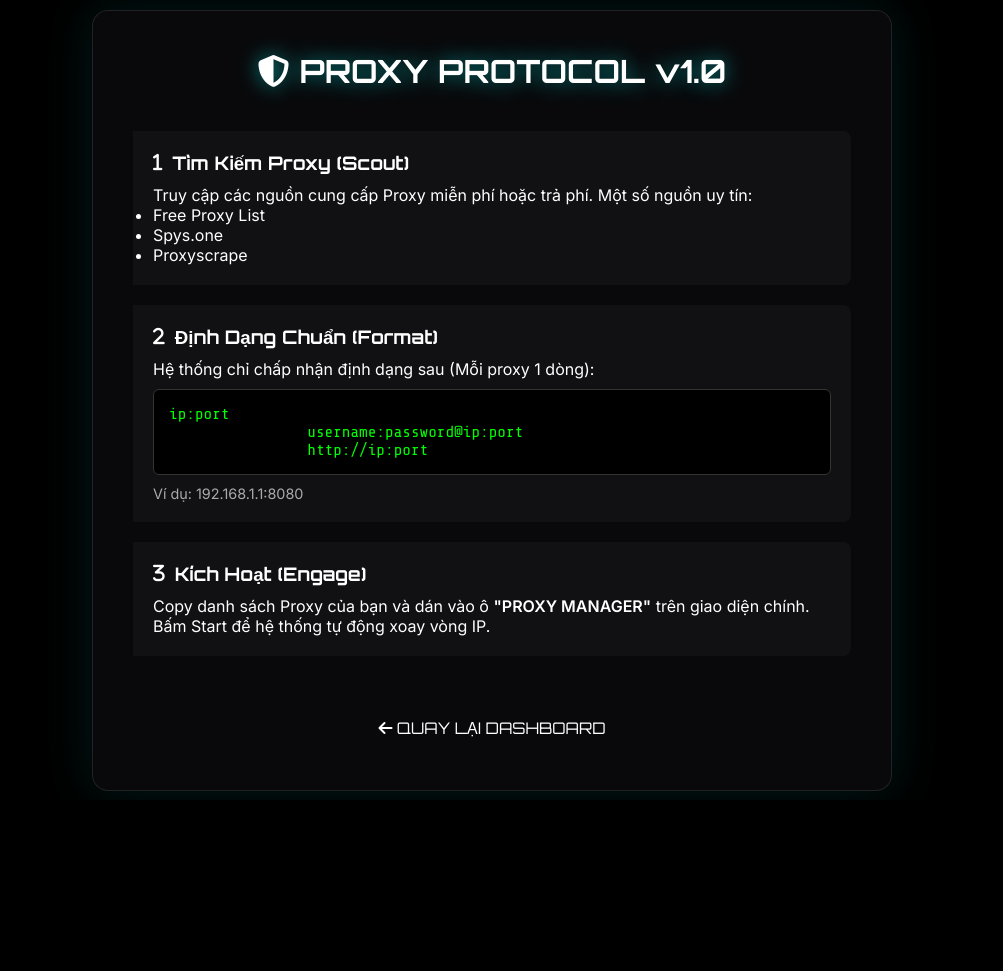
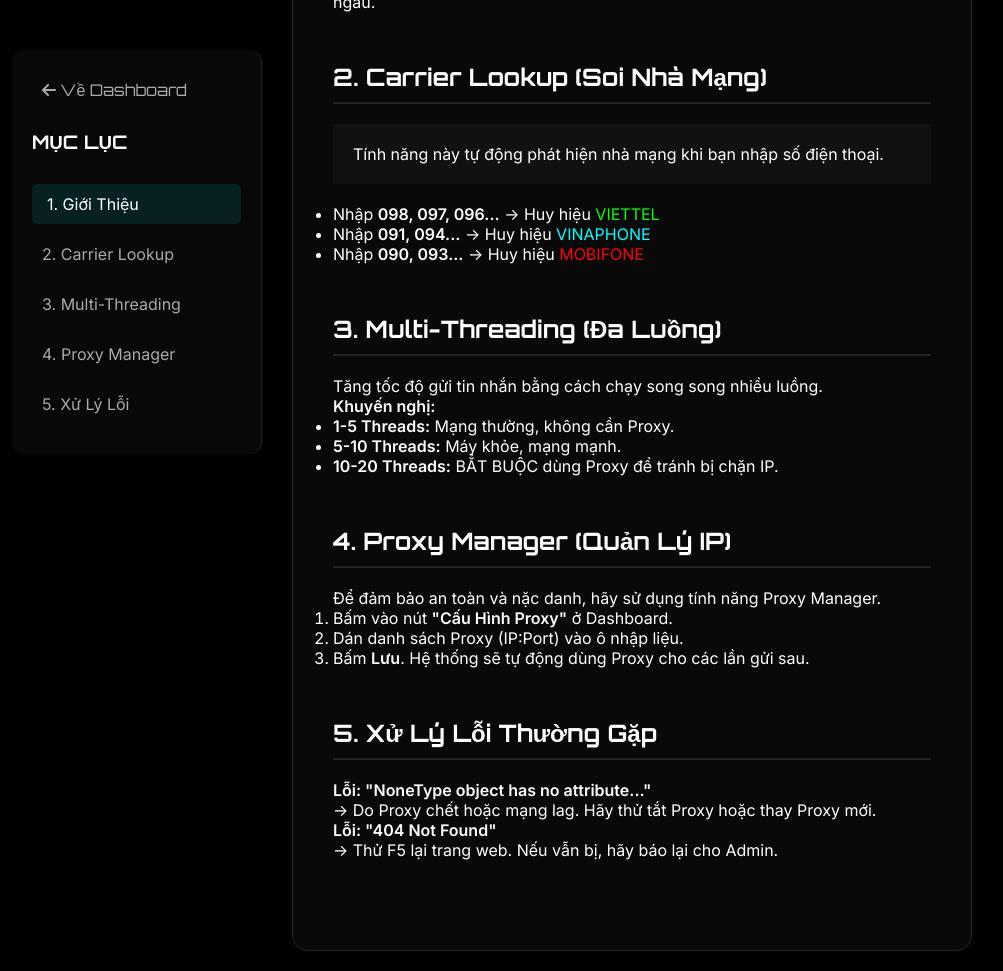
Before and after one commit to Xiata279/D-An-OTP-, a Flask app: page /proxy-guide in a window 1280 px wide. Shown: the whole page, without its empty margins (148-1151 px from the left). Before the commit the page ends 791 px from the top, so only its background shows below. Run offline with Flask 3, Linux system fonts and the light colour scheme.

Commit message:
UI Refactor: Separate Proxy Manager, All-in-One Guide, LocalStorage Integration

```diff
--- a/app.py
+++ b/app.py
@@ -67,9 +67,18 @@ def get_status():
         "logs": LOG_MESSAGES
     })
 
+@app.route('/proxies')
+def proxy_manager():
+    return render_template('proxy_manager.html')
+
+@app.route('/guide')
+def guide():
+    return render_template('guide.html')
+
+# Deprecated old guide route, redirect or remove
 @app.route('/proxy-guide')
-def proxy_guide():
-    return render_template('proxy_guide.html')
+def proxy_guide_old():
+    return render_template('guide.html') # Redirect old link to new guide
 
 @app.route('/api/start', methods=['POST'])
 def start_spam():
--- a/spam_otp.py
+++ b/spam_otp.py
@@ -20,8 +20,10 @@ USER_AGENTS = [
 ]
 
 # Fix encoding
+# Fix encoding for Windows
 if sys.platform.startswith('win'):
-    sys.stdout.reconfigure(encoding='utf-8')
+    if hasattr(sys.stdout, 'reconfigure'):
+        sys.stdout.reconfigure(encoding='utf-8')
 
 class SpamOTP:
     def __init__(self, phone, proxies=None):
--- a/static/js/main.js
+++ b/static/js/main.js
@@ -103,7 +103,9 @@ async function startSpam() {
     const phone = document.getElementById('phoneInput').value;
     const delay = document.getElementById('delaySlider').value;
     const threads = document.getElementById('threadSlider').value;
-    const proxies = document.getElementById('proxyInput').value;
+
+    // Retrieve proxies from LocalStorage for persistence across pages
+    const proxies = localStorage.getItem('spam_proxies') || '';
 
     if (!phone || phone.length < 9) {
         appendLog('ERROR: INVALID TARGET NUMBER', 'error');
@@ -261,3 +263,14 @@ function startRealPolling() {
 function stopRealPolling() {
     if (logInterval) clearInterval(logInterval);
 }
+
+document.addEventListener('DOMContentLoaded', () => {
+    // Check local storage for proxies count
+    const savedProxies = localStorage.getItem('spam_proxies') || '';
+    const count = savedProxies.split('\n').filter(l => l.trim() !== '').length;
+    const statusBadge = document.getElementById('proxyStatus');
+    if (statusBadge) statusBadge.innerText = count;
+
+    // Restore delay value
+    const savedDelay = localStorage.getItem('spam_delay');
+});
--- /dev/null
+++ b/templates/guide.html
@@ -0,0 +1,192 @@
+<!DOCTYPE html>
+<html lang="en">
+
+<head>
+    <meta charset="UTF-8">
+    <meta name="viewport" content="width=device-width, initial-scale=1.0">
+    <title>User Manual - LuânEm Tool</title>
+    <link
+        href="https://fonts.googleapis.com/css2?family=Orbitron:wght@400;700&family=Inter:wght@300;400;600&display=swap"
+        rel="stylesheet">
+    <link rel="stylesheet" href="https://cdnjs.cloudflare.com/ajax/libs/font-awesome/6.4.0/css/all.min.css">
+    <link rel="stylesheet" href="{{ url_for('static', filename='css/style.css') }}">
+    <style>
+        .guide-container {
+            max-width: 1000px;
+            margin: 50px auto;
+            display: grid;
+            grid-template-columns: 250px 1fr;
+            gap: 30px;
+            padding: 20px;
+        }
+
+        .sidebar {
+            background: rgba(10, 10, 12, 0.8);
+            border-right: 1px solid rgba(255, 255, 255, 0.1);
+            padding: 20px;
+            border-radius: 12px;
+            height: fit-content;
+            position: sticky;
+            top: 50px;
+        }
+
+        .sidebar h3 {
+            color: var(--neon-cyan);
+            font-family: 'Orbitron', sans-serif;
+            margin-top: 0;
+            margin-bottom: 20px;
+            padding-bottom: 10px;
+            border-bottom: 1px solid var(--neon-cyan);
+        }
+
+        .sidebar ul {
+            list-style: none;
+            padding: 0;
+        }
+
+        .sidebar li {
+            margin-bottom: 10px;
+        }
+
+        .sidebar a {
+            color: #aaa;
+            text-decoration: none;
+            display: block;
+            padding: 10px;
+            border-radius: 6px;
+            transition: all 0.3s;
+        }
+
+        .sidebar a:hover,
+        .sidebar a.active {
+            background: rgba(0, 255, 255, 0.1);
+            color: var(--neon-cyan);
+            padding-left: 15px;
+        }
+
+        .content {
+            background: rgba(10, 10, 12, 0.9);
+            padding: 40px;
+            border-radius: 16px;
+            border: 1px solid var(--glass-border);
+        }
+
+        .section {
+            margin-bottom: 50px;
+            scroll-margin-top: 100px;
+        }
+
+        .section h2 {
+            color: var(--neon-pink);
+            font-family: 'Orbitron', sans-serif;
+            border-bottom: 2px solid rgba(255, 255, 255, 0.1);
+            padding-bottom: 10px;
+            margin-bottom: 20px;
+        }
+
+        .feature-box {
+            background: rgba(255, 255, 255, 0.03);
+            border-left: 4px solid var(--neon-cyan);
+            padding: 20px;
+            margin: 20px 0;
+        }
+
+        code {
+            background: #000;
+            color: #0f0;
+            padding: 2px 6px;
+            border-radius: 4px;
+            font-family: monospace;
+        }
+
+        .btn-back {
+            display: inline-block;
+            margin-bottom: 20px;
+            color: var(--neon-cyan);
+            text-decoration: none;
+            font-family: 'Orbitron', sans-serif;
+        }
+    </style>
+</head>
+
+<body>
+    <div class="scanlines"></div>
+
+    <div class="guide-container">
+        <aside class="sidebar">
+            <a href="/" class="btn-back"><i class="fa-solid fa-arrow-left"></i> Về Dashboard</a>
+            <h3>MỤC LỤC</h3>
+            <ul>
+                <li><a href="#intro" class="active">1. Giới Thiệu</a></li>
+                <li><a href="#carrier">2. Carrier Lookup</a></li>
+                <li><a href="#threads">3. Multi-Threading</a></li>
+                <li><a href="#proxy">4. Proxy Manager</a></li>
+                <li><a href="#troubleshoot">5. Xử Lý Lỗi</a></li>
+            </ul>
+        </aside>
+
+        <main class="content">
+            <section id="intro" class="section">
+                <h2>1. Giới Thiệu</h2>
+                <p>Chào mừng đến với <strong>LuânEm Tool v3.0</strong> (Cyberpunk Edition). Đây là công cụ Spam OTP tối
+                    thượng, hỗ trợ đa luồng, ẩn danh và giao diện Holographic cực ngầu.</p>
+            </section>
+
+            <section id="carrier" class="section">
+                <h2>2. Carrier Lookup (Soi Nhà Mạng)</h2>
+                <div class="feature-box">
+                    <p>Tính năng này tự động phát hiện nhà mạng khi bạn nhập số điện thoại.</p>
+                </div>
+                <ul>
+                    <li>Nhập <strong>098, 097, 096...</strong> -> Huy hiệu <span style="color: lime;">VIETTEL</span>
+                    </li>
+                    <li>Nhập <strong>091, 094...</strong> -> Huy hiệu <span style="color: cyan;">VINAPHONE</span></li>
+                    <li>Nhập <strong>090, 093...</strong> -> Huy hiệu <span style="color: red;">MOBIFONE</span></li>
+                </ul>
+            </section>
+
+            <section id="threads" class="section">
+                <h2>3. Multi-Threading (Đa Luồng)</h2>
+                <p>Tăng tốc độ gửi tin nhắn bằng cách chạy song song nhiều luồng.</p>
+                <p><strong>Khuyến nghị:</strong></p>
+                <ul>
+                    <li><strong>1-5 Threads:</strong> Mạng thường, không cần Proxy.</li>
+                    <li><strong>5-10 Threads:</strong> Máy khỏe, mạng mạnh.</li>
+                    <li><strong>10-20 Threads:</strong> BẮT BUỘC dùng Proxy để tránh bị chặn IP.</li>
+                </ul>
+            </section>
+
+            <section id="proxy" class="section">
+                <h2>4. Proxy Manager (Quản Lý IP)</h2>
+                <p>Để đảm bảo an toàn và nặc danh, hãy sử dụng tính năng Proxy Manager.</p>
+                <ol>
+                    <li>Bấm vào nút <strong>"Cấu Hình Proxy"</strong> ở Dashboard.</li>
+                    <li>Dán danh sách Proxy (IP:Port) vào ô nhập liệu.</li>
+                    <li>Bấm <strong>Lưu</strong>. Hệ thống sẽ tự động dùng Proxy cho các lần gửi sau.</li>
+                </ol>
+            </section>
+
+            <section id="troubleshoot" class="section">
+                <h2>5. Xử Lý Lỗi Thường Gặp</h2>
+                <p><strong>Lỗi: "NoneType object has no attribute..."</strong></p>
+                <p>-> Do Proxy chết hoặc mạng lag. Hãy thử tắt Proxy hoặc thay Proxy mới.</p>
+
+                <p><strong>Lỗi: "404 Not Found"</strong></p>
+                <p>-> Thử F5 lại trang web. Nếu vẫn bị, hãy báo lại cho Admin.</p>
+            </section>
+        </main>
+    </div>
+
+    <script>
+        // Simple script to highlight active section
+        const links = document.querySelectorAll('.sidebar a');
+        links.forEach(link => {
+            link.addEventListener('click', function () {
+                links.forEach(l => l.classList.remove('active'));
+                this.classList.add('active');
+            });
+        });
+    </script>
+</body>
+
+</html>
```
Also changed, not shown: templates/index.html (+11 -6 lines), templates/proxy_manager.html (added, +197 -0 lines).
